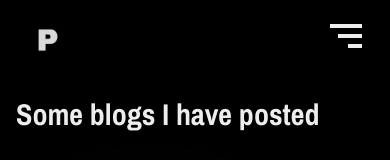
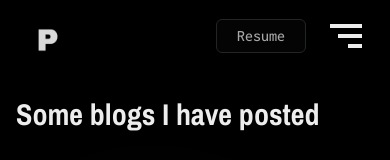
Before and after one commit to prashantrahul141/portfolio-site-v3, a Next.js app: page /blogs in a window 390 px wide. Shown: the top 160 px of the page. Built offline with nearby package versions, Linux system fonts and the light colour scheme.

Commit message:
add: resume button to mobile navbar

```diff
--- a/components/common/NavigationBar/NavigationBarMobile.tsx
+++ b/components/common/NavigationBar/NavigationBarMobile.tsx
@@ -20,6 +20,16 @@ const NavigationBarMobile: FC<{ defaultValue: TNavigationOptionsID }> = ({
             <LogoSvg variant='page' />
           </Link>
         </div>
+        <Link
+          target='_blank'
+          className='h-min pr-4'
+          href={'/Prashant Rahul CV.pdf'}>
+          <button
+            type='button'
+            className='flex h-min w-fit items-center justify-center gap-2 rounded-md border border-primary-theme-bg-40 bg-primary-theme-bg-50/40 px-5 py-1 font-inconsolata text-base text-primary-theme-white-50/70 transition-all duration-150 hover:bg-primary-theme-bg-40 hover:text-primary-theme-white-100 sm:px-7'>
+            Resume
+          </button>
+        </Link>
         <button
           type='button'
           className='h-full pr-2'
```
